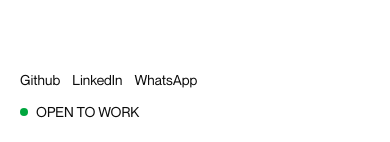
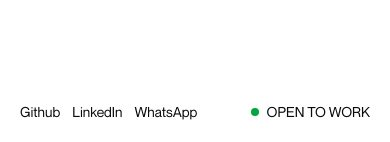
Before and after one commit to RahulKhanSuvo/RahulKhanSuvo, a Next.js app: page / in a window 390 px wide. Shown: the part 702-844 px from the top of the page. Built offline with nearby package versions, Linux system fonts and the light colour scheme; no server answers.

Commit message:
ui: adjust hero section font size and layout container

```diff
--- a/src/components/home/HeroSection.tsx
+++ b/src/components/home/HeroSection.tsx
@@ -13,7 +13,7 @@ function HeroSection() {
         <GlitchImage src={heroImage} alt="Hero" />
       </div>
       <div className="relative">
-        <ScrollVelocityContainer className="font-bold font-heading first-letter:uppercase text-[14rem]/[0.9] sm:text-[8rem]/[0.9] md:text-[16rem]/[0.9] pt-24 sm:pt-24 md:pt-30">
+        <ScrollVelocityContainer className="font-bold font-heading first-letter:uppercase text-[12rem]/[0.9] sm:text-[8rem]/[0.9] md:text-[16rem]/[0.9] pt-18 sm:pt-24 md:pt-30">
           <ScrollVelocityRow
             baseVelocity={18}
             direction={1}
@@ -43,7 +43,7 @@ function HeroSection() {
           </ScrollVelocityRow>
         </ScrollVelocityContainer>
       </div>
-      <Container className="flex flex-col gap-3 w-full sm:flex-row sm:justify-between sm:items-center sm:gap-4">
+      <Container className="flex gap-3 w-full flex-row justify-between sm:items-center sm:gap-4">
         {/*socil link*/}
         <div className="flex flex-wrap gap-3 text-sm sm:gap-4 sm:text-base">
           <a
```
